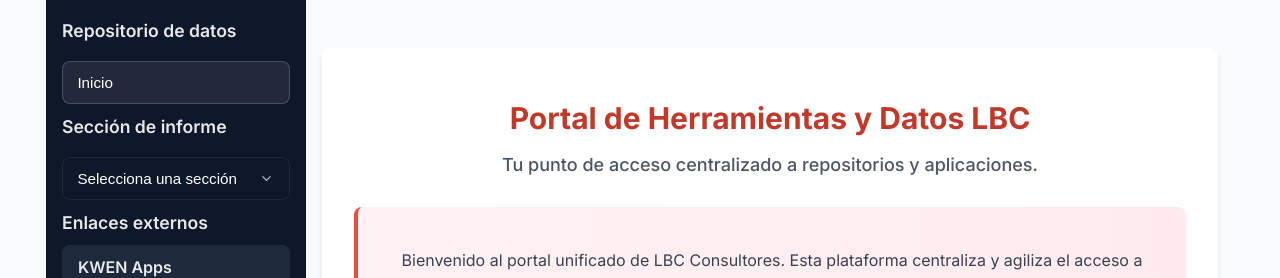
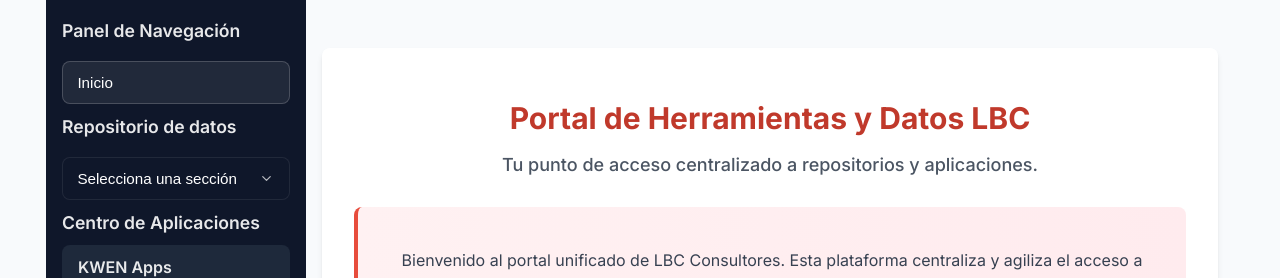
Before and after one commit to dnvasquez/repositorio-lbc, a React (Vite) app: page / in a window 1280 px wide. Shown: the top 278 px of the page. Built offline with nearby package versions, Linux system fonts and the light colour scheme.

Commit message:
Update App.jsx

```diff
--- a/src/App.jsx
+++ b/src/App.jsx
@@ -31,10 +31,10 @@
   return (
     <div className="layout">
       <aside className="sidebar">
-        <h2>Repositorio de datos</h2>
+        <h2>Panel de Navegación</h2>
         <button className={view === 'home' ? 'active' : ''} onClick={() => setView('home')}>Inicio</button>
 
-        <h2>Sección de informe</h2>
+        <h2>Repositorio de datos</h2>
 
         <select
           value={view}
@@ -53,7 +53,7 @@
           <option value="macrozona">Macrozonas Paisajísticas</option>
         </select>
 
-        <h2>Enlaces externos</h2>
+        <h2>Centro de Aplicaciones</h2>
 
         <div className="sidebar-section">
           <h2>KWEN Apps</h2>
```
